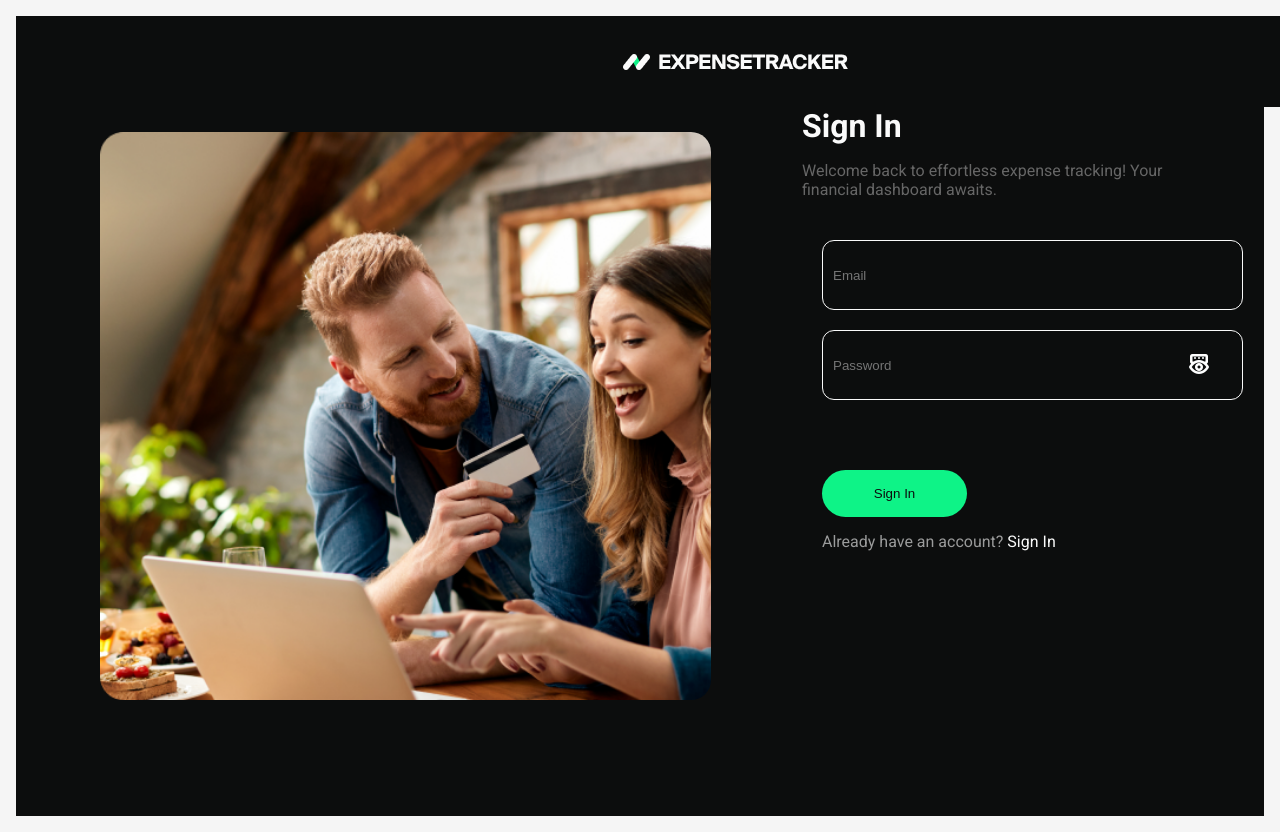
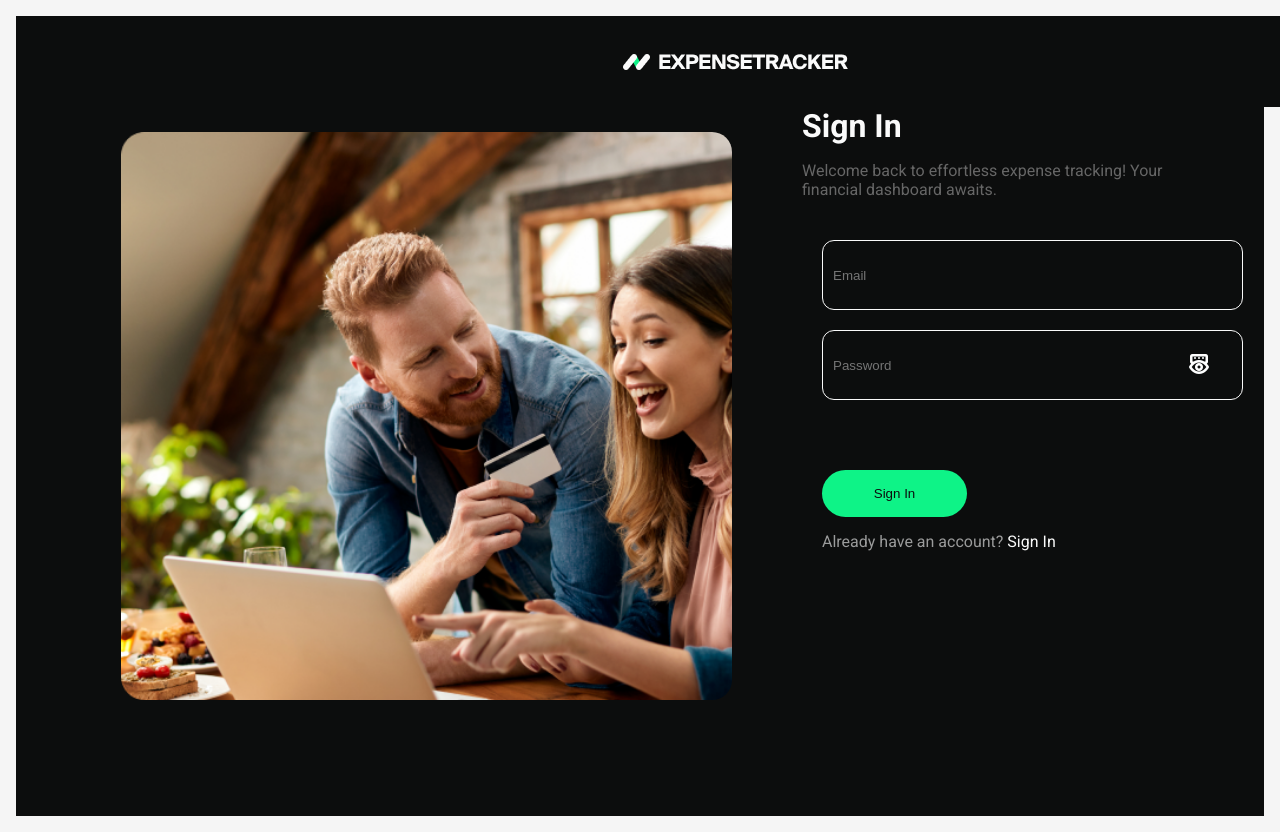
Before and after one commit to Reuelle/expense-tracker, a React (Create React App) app: page /expense-tracker/login in a window 1280 px wide. Shown: the top 832 px of the page. Built offline with nearby package versions, Linux system fonts and the light colour scheme.

Commit message:
Update Decoration.module.css

```diff
--- a/src/components/Decoration/Decoration.module.css
+++ b/src/components/Decoration/Decoration.module.css
@@ -10,6 +10,6 @@
   background-repeat: no-repeat;
   z-index: 1;
    border-radius: 20px;
-   margin-left: 100px;
+   margin-left: 121px;
    margin-top: 132px;
 }
```
